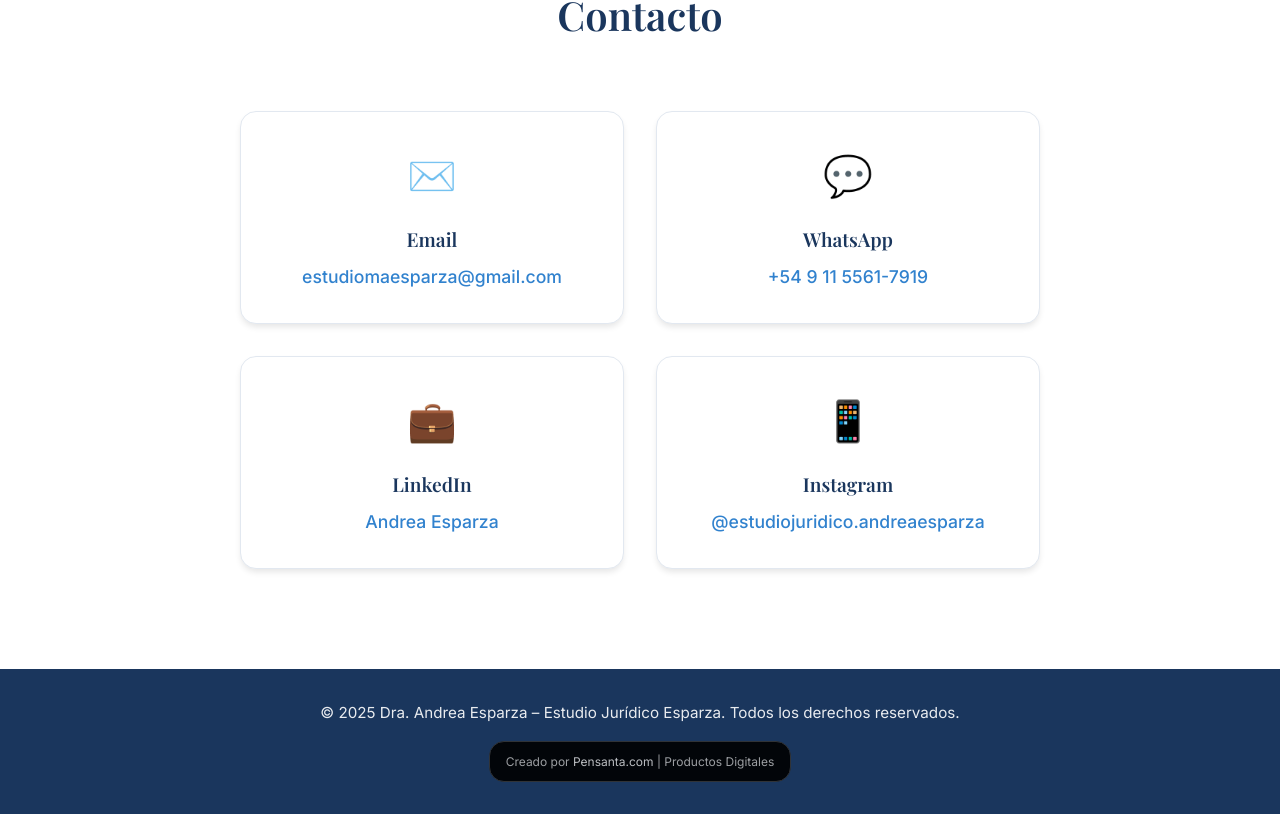
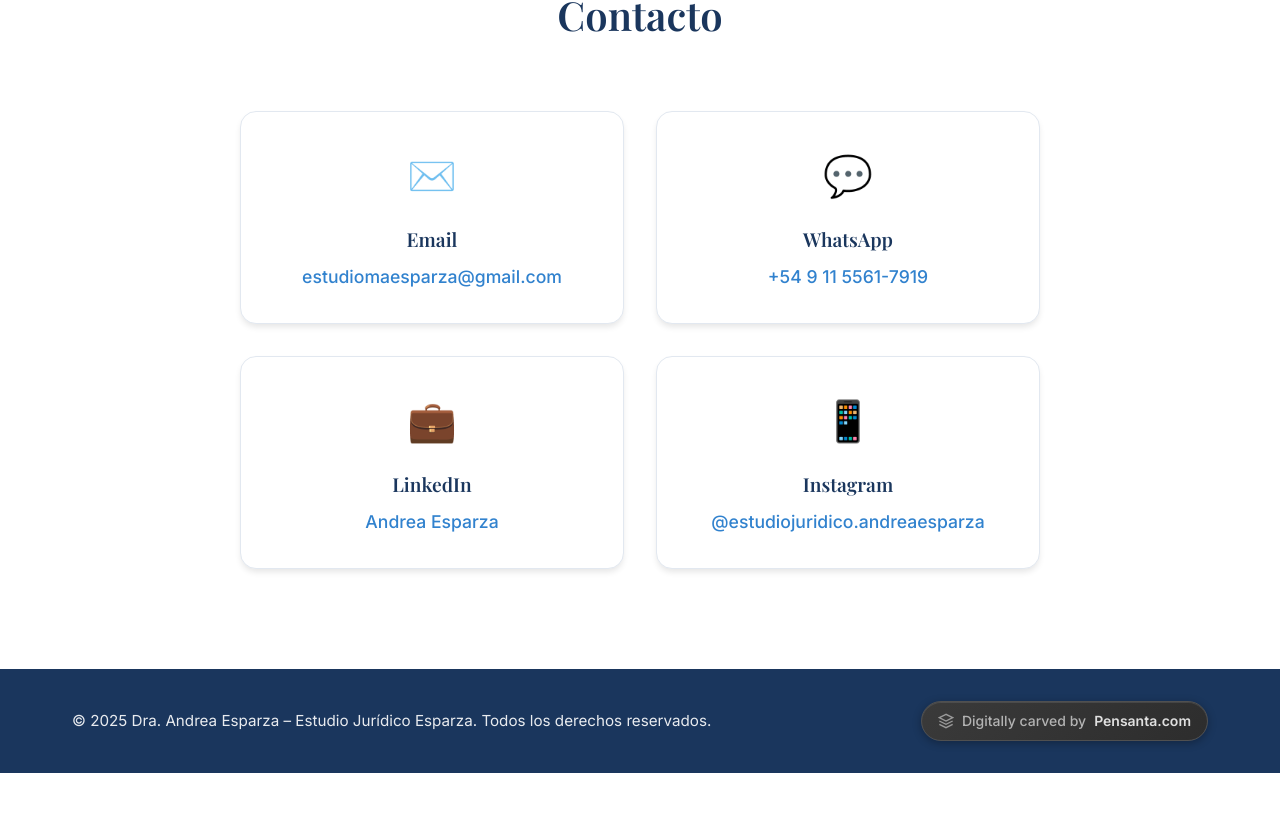
Before and after one commit to ElazarPimentel/draandreaesparza-com, a React (Vite) app: page / in a window 1280 px wide. Shown: the part 6030-6844 px from the top of the page. After the commit the page ends 6803 px from the top, so only its background shows below. Built offline with nearby package versions, Linux system fonts and the light colour scheme.

Commit message:
2025-10-27-1409

```diff
--- a/src/App.css
+++ b/src/App.css
@@ -771,34 +771,68 @@ body {
   background: var(--primary);
   color: white;
   padding: 2rem 0;
-  text-align: center;
+}
+
+.footer .footer-content {
+  display: flex;
+  justify-content: space-between;
+  align-items: center;
+  gap: 1rem;
 }
 
 .footer p {
   font-size: 0.95rem;
   opacity: 0.9;
+  margin: 0;
 }
 
 .footer .credit {
-  font-size: 0.75rem;
-  background: #000;
-  color: #aaa;
-  padding: 0.6rem 1rem;
-  border-radius: 15px;
-  margin-top: 1rem;
-  text-align: left;
-  display: inline-block;
-  border: 1px solid #333;
+  display: inline-flex;
+  align-items: center;
+  gap: 0.5rem;
+  padding: 0.5rem 1rem;
+  background: linear-gradient(135deg, #3a3a3a 0%, #2d2d2d 100%);
+  border: 1px solid #505050;
+  border-radius: 2rem;
+  box-shadow: 0 2px 8px rgba(0, 0, 0, 0.3),
+    inset 0 1px 0 rgba(255, 255, 255, 0.1);
+  font-size: 0.875rem;
+  font-weight: 500;
+  color: #b3b3b3;
+  transition: all 0.3s ease;
+}
+
+.footer .credit:hover {
+  transform: translateY(-2px);
+  box-shadow: 0 4px 12px rgba(0, 0, 0, 0.4),
+    inset 0 1px 0 rgba(255, 255, 255, 0.15);
+  border-color: #606060;
+}
+
+.footer .credit svg {
+  flex-shrink: 0;
+  opacity: 0.8;
 }
 
 .footer .credit a {
-  color: #ccc;
+  color: #e0e0e0;
+  font-weight: 600;
   text-decoration: none;
-  transition: color 0.3s ease;
+  transition: all 0.2s ease;
 }
 
 .footer .credit a:hover {
-  color: #fff;
+  color: white;
+  text-shadow: 0 0 8px rgba(255, 255, 255, 0.3);
+}
+
+/* Mobile responsive footer */
+@media (max-width: 768px) {
+  .footer .footer-content {
+    flex-direction: column;
+    text-align: center;
+    gap: 1rem;
+  }
 }
 
 /* Floating WhatsApp Button */
--- a/src/App.jsx
+++ b/src/App.jsx
@@ -371,9 +371,16 @@ function App() {
       </section>
 
       <footer className="footer">
-        <div className="container">
+        <div className="container footer-content">
           <p>&copy; 2025 Dra. Andrea Esparza – Estudio Jurídico Esparza. Todos los derechos reservados.</p>
-          <p className="credit">Creado por <a href="https://pensanta.com" target="_blank" rel="noopener noreferrer">Pensanta.com</a> | Productos Digitales</p>
+          <small className="credit">
+            <svg width="16" height="16" viewBox="0 0 24 24" fill="none" stroke="currentColor" strokeWidth="2">
+              <path d="M12 2L2 7l10 5 10-5-10-5z" />
+              <path d="M2 17l10 5 10-5M2 12l10 5 10-5" />
+            </svg>
+            Digitally carved by
+            <a href="https://Pensanta.com" target="_blank" rel="noopener noreferrer">Pensanta.com</a>
+          </small>
         </div>
       </footer>
 
```
Also changed, not shown: todos.yaml (deleted, +0 -96 lines), 1 other file (tests, documents, lock files or other folders).
